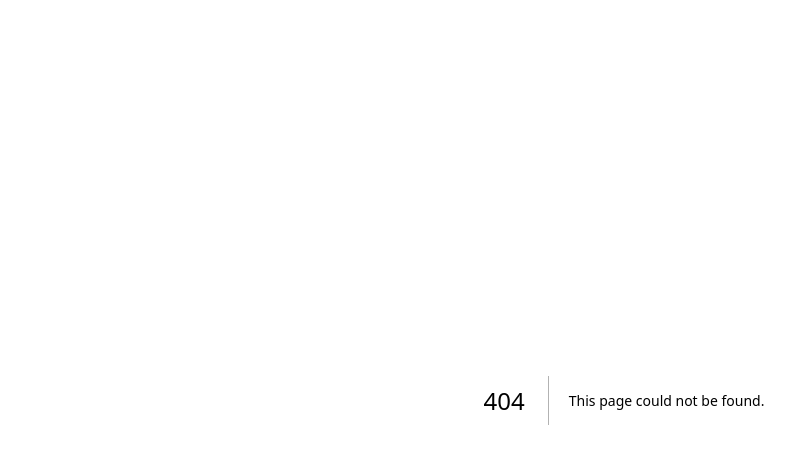
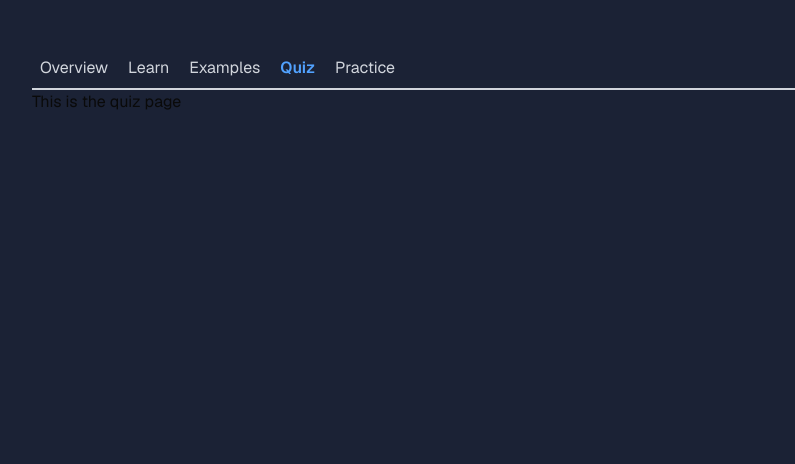
Before and after one commit to reevcrona/WebDevDojo, a Next.js app: page /topics/1/quiz in a window 1280 px wide. Before the commit this address had no page. Shown: the top 464 px of the page, without its empty margins (16-811 px from the left). Built offline with nearby package versions, Linux system fonts and the light colour scheme.

Commit message:
add: additional pages added

```diff
--- a/app/layout.tsx
+++ b/app/layout.tsx
@@ -1,6 +1,7 @@
 import type { Metadata } from "next";
 import { Geist } from "next/font/google";
 import { ThemeProvider } from "next-themes";
+import Container from "@/ui/Container";
 import "./globals.css";
 
 const defaultUrl = process.env.VERCEL_URL
@@ -33,7 +34,9 @@ export default function RootLayout({
           enableSystem
           disableTransitionOnChange
         >
-          {children}
+          <main className="flex justify-center min-h-screen p-12">
+            <Container>{children}</Container>
+          </main>
         </ThemeProvider>
       </body>
     </html>
--- a/app/page.tsx
+++ b/app/page.tsx
@@ -1,7 +1,7 @@
 import Link from "next/link";
 export default async function Home() {
   return (
-    <main className="min-h-screen flex flex-col items-center justify-center">
+    <main className="flex flex-col items-center justify-center">
       <Link className="text-3xl text-white" href="/topics">
         Categories
       </Link>
--- /dev/null
+++ b/app/topics/[slug]/examples/page.tsx
@@ -0,0 +1,3 @@
+export default function Page() {
+  return <h1>This is the examples page</h1>;
+}
--- a/app/topics/[slug]/layout.tsx
+++ b/app/topics/[slug]/layout.tsx
@@ -1,4 +1,4 @@
-import TopicNav from "@/ui/topics-components/TopicNav";
+import TopicNav from "@/ui/overview-components/TopicNav";
 
 export default function Layout({ children }: { children: React.ReactNode }) {
   return (
--- /dev/null
+++ b/app/topics/[slug]/learn/page.tsx
@@ -0,0 +1,3 @@
+export default function Page() {
+  return <h1>This is the learn page</h1>;
+}
--- /dev/null
+++ b/app/topics/[slug]/practice/page.tsx
@@ -0,0 +1,3 @@
+export default function Page() {
+  return <h1>This is the practice page</h1>;
+}
--- /dev/null
+++ b/app/topics/[slug]/quiz/page.tsx
@@ -0,0 +1,3 @@
+export default function Page() {
+  return <h1>This is the quiz page</h1>;
+}
--- a/ui/ClientLink.tsx
+++ b/ui/ClientLink.tsx
@@ -1,7 +1,7 @@
 "use client";
+import { Hero } from "@/components/hero";
 import Link from "next/link";
 import { usePathname } from "next/navigation";
-import { set } from "zod";
 
 type ClientLinkProps = {
   slug: string;
@@ -19,5 +19,16 @@ export default function ClientLink({ children, slug }: ClientLinkProps) {
 
   const href = `${basePath}/${slug}`;
 
-  return <Link href={href}>{children}</Link>;
+  const isActive = pathName === href;
+
+  return (
+    <Link
+      className={`${
+        isActive ? "text-blue-400 font-semibold" : "text-gray-300"
+      } hover:text-blue-400`}
+      href={href}
+    >
+      {children}
+    </Link>
+  );
 }
--- a/ui/topics-components/TopicNav.tsx
+++ b/ui/overview-components/TopicNav.tsx
@@ -2,8 +2,8 @@ import ClientLink from "../ClientLink";
 
 export default function TopicNav() {
   return (
-    <nav>
-      <ul>
+    <nav className="border-b-2 border-gray-300 p-2">
+      <ul className="flex gap-5">
         <li>
           <ClientLink slug="overview">Overview</ClientLink>
         </li>
@@ -11,10 +11,13 @@ export default function TopicNav() {
           <ClientLink slug="learn">Learn</ClientLink>
         </li>
         <li>
+          <ClientLink slug="examples">Examples</ClientLink>
+        </li>
+        <li>
           <ClientLink slug="quiz">Quiz</ClientLink>
         </li>
         <li>
-          <ClientLink slug="ai">Ai</ClientLink>
+          <ClientLink slug="practice">Practice</ClientLink>
         </li>
       </ul>
     </nav>
```
